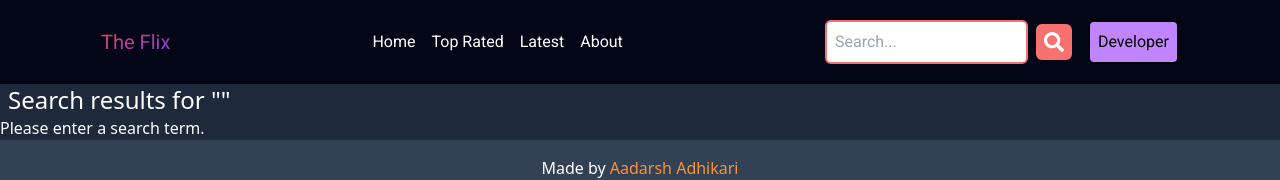
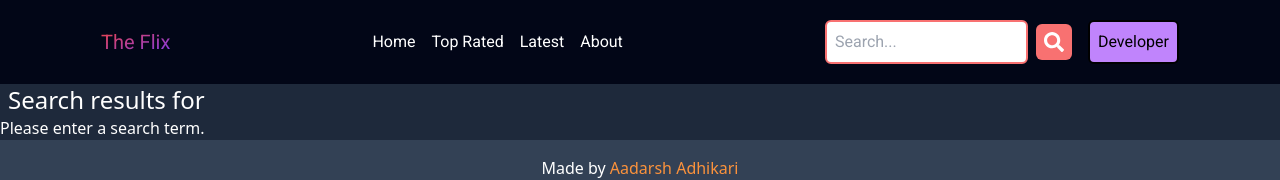
Before and after one commit to aadarsh-adhikari/next-movie, a Next.js app: page /search in a window 1280 px wide. Shown: the top 180 px of the page. Built offline with nearby package versions, Linux system fonts and the light colour scheme.

Commit message:
Update page.jsx

```diff
--- a/app/search/page.jsx
+++ b/app/search/page.jsx
@@ -4,7 +4,7 @@
 
   return (
     <div className='text-white'>
-      <h2 className='text-2xl ml-2'>Search results for "{query}"</h2>
+      <h2 className='text-2xl ml-2'>Search results for {query}</h2>
       {query ? (
         <Search query={query} />
       ) : (
```
